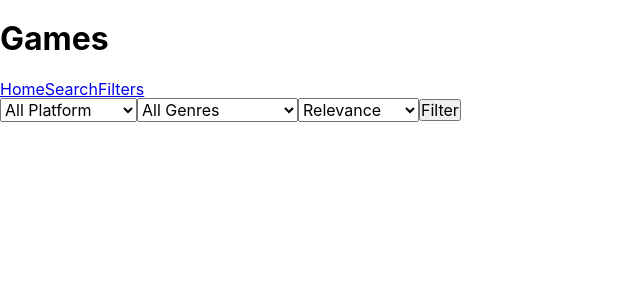
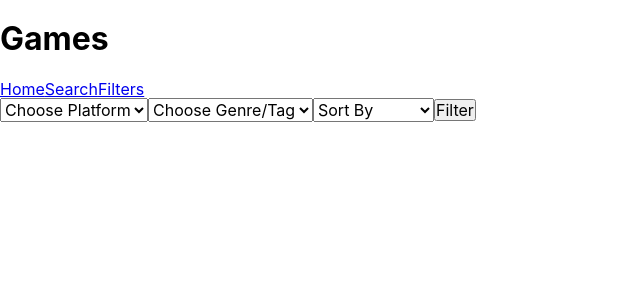
Before and after one commit to DPG-Code/Dpg-Games, a React (Vite) app: page /games in a window 1280 px wide. Shown: the top 300 px of the page, without its empty margins (0-640 px from the left). Built offline with nearby package versions, Linux system fonts and the light colour scheme.

Commit message:
Añadiendo busqueda por title

```diff
--- /dev/null
+++ b/src/components/ResultGameSearch.jsx
@@ -0,0 +1,3 @@
+let keyword = "Lost%aRk"
+keyword.split("%").join(" ").toLowerCase()
+console.log(keyword)
--- a/src/components/ResultsSearch.jsx
+++ b/src/components/ResultsSearch.jsx
@@ -3,15 +3,18 @@ import Game from '../components/Game'
 
 export default function ResultsSearch ({params}) {
   const {keyword} = params
+  const {loading, games} = useGamesId({keyword})
 
-  const {loading, games} = useGamesId({keyword})
+  const gameById = games.filter(gameById => gameById.title.toLowerCase() == keyword.toLowerCase().split("%20").join(" "))
 
   return (
     <>
       { loading
       ? <p>Cargando...</p>
-      : <Game key={games.id} thumbnail={games.thumbnail} title={games.title} platform={games.platform} developer={games.developer}/>
+      : gameById.map(singleGame => <Game key={singleGame.id} thumbnail={singleGame.thumbnail} title={singleGame.title} platform={singleGame.platform} developer={singleGame.developer}/>)
       }
     </>
   )
 }
+
+//games.map(singleGame => <Game key={singleGame.id} thumbnail={singleGame.thumbnail} title={singleGame.title} platform={singleGame.platform} developer={singleGame.developer}/>)
--- a/src/hooks/useGameId.jsx
+++ b/src/hooks/useGameId.jsx
@@ -7,7 +7,7 @@ export default function useGamesId ({keyword}) {
 
     useEffect(function(){
     setLoading(true)
-    GetDataApiById({keyword})
+    GetDataApiById(/*{keyword}*/)
         .then(game => {
         setGames(game)
         setLoading(false)
--- a/src/pages/SearchByFilters.jsx
+++ b/src/pages/SearchByFilters.jsx
@@ -23,12 +23,12 @@ function SearchByFilters() {
     <>
       <form id="form-filter" action="" onSubmit={handleSubmit}>
         <select className="platform" name="platform">
-            <option value="games" select>All Platform</option>
+            <option value="" select>Choose Platform</option>
             <option value="pc">Windows (PC)</option>
             <option value="browser">Browser (WEB)</option>
         </select>
         <select className="genres" name="genres">
-            <option value="" select>All Genres</option>
+            <option value="" select>Choose Genre/Tag</option>
             <option value="mmo">MMO</option>
             <option value="mmorpg">MMORPG</option>
             <option value="shooter">Shooter</option>
@@ -70,7 +70,8 @@ function SearchByFilters() {
             <option value="permadeath">Permadeath</option>
         </select>
         <select className="sort" name="sort">
-            <option value="relevance" select>Relevance</option>
+            <option value="" select>Sort By</option>
+            <option value="relevance">Relevance</option>
             <option value="popularity">Popularity</option>
             <option value="release-date">Release Date</option>
             <option value="alphabetical">Alphabetical</option>
--- a/src/services/GetDataApiById.jsx
+++ b/src/services/GetDataApiById.jsx
@@ -1,4 +1,4 @@
-export default function GetDataApiById ({keyword} = {}) {
+export default function GetDataApiById (/*{keyword} = {}*/) {
     const options = {
         method: 'GET',
         headers: {
@@ -7,7 +7,7 @@ export default function GetDataApiById ({keyword} = {}) {
         }
     };
 
-	return fetch(`https://free-to-play-games-database.p.rapidapi.com/api/game?id=${keyword}`, options)
+	return fetch(`https://free-to-play-games-database.p.rapidapi.com/api/games`, options)
 	.then(res => res.json())
 	.then(response => {
 		const data = response
@@ -15,3 +15,5 @@ export default function GetDataApiById ({keyword} = {}) {
 	    return games
 	})
 }
+
+//data.filter(gameById => gameById.title.toLowerCase() === keyword.toLowerCase())
```
